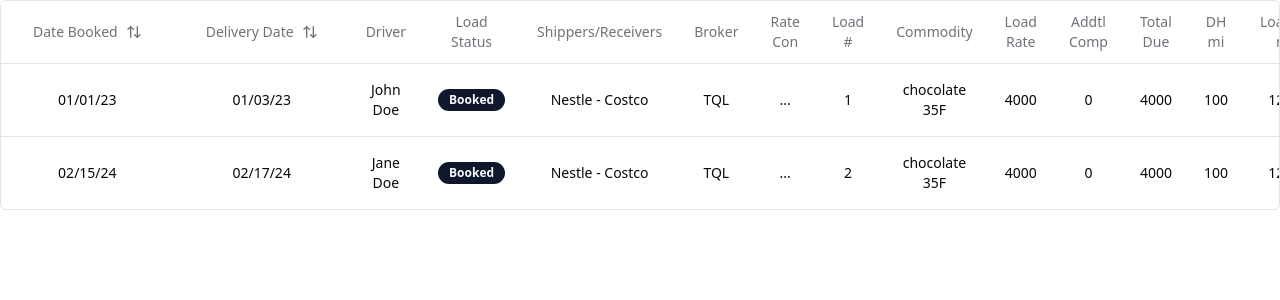
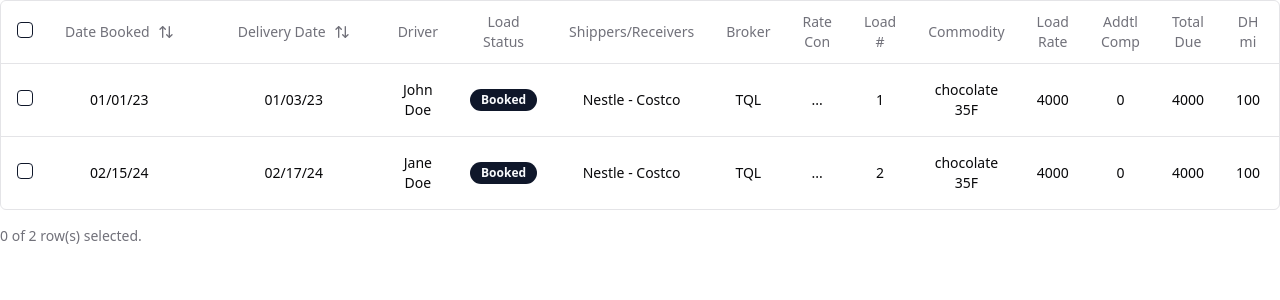
Before and after one commit to joelljones/tms, a Next.js app: page /loads in a window 1280 px wide. Shown: the top 300 px of the page. Built offline with nearby package versions, Linux system fonts and the light colour scheme.

Commit message:
feat: create row selection

```diff
--- a/package.json
+++ b/package.json
@@ -9,6 +9,7 @@
     "lint": "next lint"
   },
   "dependencies": {
+    "@radix-ui/react-checkbox": "^1.0.4",
     "@radix-ui/react-dropdown-menu": "^2.0.6",
     "@radix-ui/react-slot": "^1.0.2",
     "@radix-ui/react-tabs": "^1.0.4",
--- a/src/app/loads/columns.jsx
+++ b/src/app/loads/columns.jsx
@@ -3,6 +3,7 @@
 
 // import { ColumnDef } from "@tanstack/react-table"
 import { Button } from '@/components/ui/button';
+import { Checkbox } from '@/components/ui/checkbox';
 import { ArrowUpDown, Trash2 } from 'lucide-react';
 
 // This type is used to define the shape of our data.
@@ -28,6 +29,28 @@
 
 // export const columns: ColumnDef<Payment>[] = [
 export const columns = [
+  {
+    id: 'select',
+    header: ({ table }) => (
+      <Checkbox
+        checked={
+          table.getIsAllPageRowsSelected() ||
+          (table.getIsSomePageRowsSelected() && 'indeterminate')
+        }
+        onCheckedChange={(value) => table.toggleAllPageRowsSelected(!!value)}
+        aria-label="Select all"
+      />
+    ),
+    cell: ({ row }) => (
+      <Checkbox
+        checked={row.getIsSelected()}
+        onCheckedChange={(value) => row.toggleSelected(!!value)}
+        aria-label="Select row"
+      />
+    ),
+    // enableSorting: false,
+    // enableHiding: false,
+  },
   {
     accessorKey: 'dateBooked',
     // header: 'Date Booked',
--- a/src/app/loads/data-table.jsx
+++ b/src/app/loads/data-table.jsx
@@ -38,6 +38,7 @@
 //   })
 export default function DataTable({ columns, data }) {
   const [sorting, setSorting] = React.useState([]);
+  const [rowSelection, setRowSelection] = React.useState({});
 
   const table = useReactTable({
     data,
@@ -45,12 +46,15 @@
     getCoreRowModel: getCoreRowModel(),
     onSortingChange: setSorting,
     getSortedRowModel: getSortedRowModel(),
+    onRowSelectionChange: setRowSelection,
     state: {
       sorting,
+      rowSelection,
     },
   });
 
   return (
+    <>
       <div className="rounded-md border dark:bg-card">
         <Table>
           <TableHeader>
@@ -86,7 +90,10 @@
                       {cell.getValue() === 'Booked' ? (
                         <Badge className="dark:bg-cyan-500">Booked</Badge>
                       ) : (
-                      flexRender(cell.column.columnDef.cell, cell.getContext())
+                        flexRender(
+                          cell.column.columnDef.cell,
+                          cell.getContext()
+                        )
                       )}
                     </TableCell>
                   ))}
@@ -94,7 +101,10 @@
               ))
             ) : (
               <TableRow>
-              <TableCell colSpan={columns.length} className="h-24 text-center">
+                <TableCell
+                  colSpan={columns.length}
+                  className="h-24 text-center"
+                >
                   No results.
                 </TableCell>
               </TableRow>
@@ -102,5 +112,10 @@
           </TableBody>
         </Table>
       </div>
+      <div className="flex-1 text-sm text-muted-foreground py-4">
+        {table.getFilteredSelectedRowModel().rows.length} of{' '}
+        {table.getFilteredRowModel().rows.length} row(s) selected.
+      </div>
+    </>
   );
 }
--- /dev/null
+++ b/src/components/ui/checkbox.jsx
@@ -0,0 +1,24 @@
+"use client"
+
+import * as React from "react"
+import * as CheckboxPrimitive from "@radix-ui/react-checkbox"
+import { Check } from "lucide-react"
+
+import { cn } from "@/lib/utils"
+
+const Checkbox = React.forwardRef(({ className, ...props }, ref) => (
+  <CheckboxPrimitive.Root
+    ref={ref}
+    className={cn(
+      "peer h-4 w-4 shrink-0 rounded-sm border border-slate-200 border-slate-900 ring-offset-white focus-visible:outline-none focus-visible:ring-2 focus-visible:ring-slate-950 focus-visible:ring-offset-2 disabled:cursor-not-allowed disabled:opacity-50 data-[state=checked]:bg-slate-900 data-[state=checked]:text-slate-50 dark:border-slate-800 dark:border-slate-50 dark:ring-offset-slate-950 dark:focus-visible:ring-slate-300 dark:data-[state=checked]:bg-slate-50 dark:data-[state=checked]:text-slate-900",
+      className
+    )}
+    {...props}>
+    <CheckboxPrimitive.Indicator className={cn("flex items-center justify-center text-current")}>
+      <Check className="h-4 w-4" />
+    </CheckboxPrimitive.Indicator>
+  </CheckboxPrimitive.Root>
+))
+Checkbox.displayName = CheckboxPrimitive.Root.displayName
+
+export { Checkbox }
```
Also changed, not shown: 1 other file (tests, documents, lock files or other folders). Lines whose indentation alone changed are shown as unchanged.
